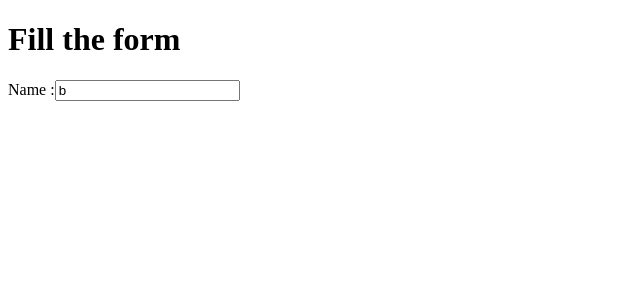
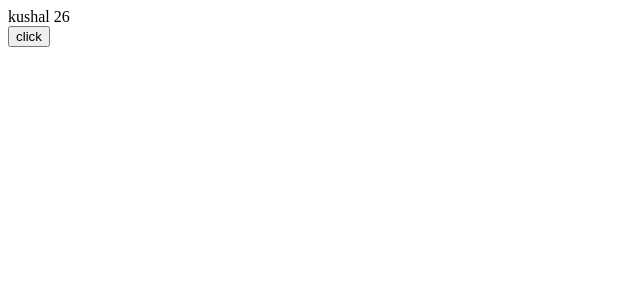
Before and after one commit to Kushalbaragi/React-practise, a React (Create React App) app in the folder first-app/: page / in a window 1280 px wide. Shown: the top 300 px of the page, without its empty margins (0-640 px from the left). Built offline with nearby package versions, Linux system fonts and the light colour scheme.

Commit message:
useeffect and usestate hook

```diff
--- a/first-app/src/App.js
+++ b/first-app/src/App.js
@@ -1,4 +1,4 @@
-import React from 'react';
+import React, { useState } from 'react';
 import Hello from './hello';
 import ClassComponent from './classComponent';
 import FunctionComponent from './functionComponent';
@@ -13,6 +13,9 @@ import '../src/style.css'
 import { FormHandling } from './formHnadling';
 
 function App() {
+
+  let [value,setValue]=useState(0);
+
 
   return (
 
@@ -29,9 +32,9 @@ function App() {
 
    {/* <MethodProps/> */}
 
-   {/* <Condition/>x */}
+   <Condition/>
    {/* <ListRendering/> */}
-  <FormHandling/>
+  {/* <FormHandling value={value}/> */}
 
     </>
 
--- a/first-app/src/Condition.js
+++ b/first-app/src/Condition.js
@@ -1,18 +1,31 @@
-import React, { useState } from 'react'
+import PropTypes from "prop-types";
+import React, { Component, useEffect, useState } from "react";
 
 function Condition() {
-    const [count, setCount]=useState(false);
-    if(count){
-        return (
-            <div>Condition true</div>
-          )
+  let [count, setCount] = useState({
+    name: "kushal",
+    age: 26,
+  });
+
+  useEffect(()=>{
+    console.log('USEEEFECT');
+    return ()=>{
+        console.log('use effect return');
     }
-    else{
-        return (
-            <div>Condition false</div>
-          )
-    }
+  },[])
+  function handler() {
+    setCount({...count,name:'blue'});
+  }
+  console.log(count);
 
+  return (
+    <>
+      <div>
+        {count.name} {count.age}
+      </div>
+      <button onClick={handler}>click</button>
+    </>
+  );
 }
 
-export default Condition
+export default Condition;
--- a/first-app/src/formHnadling.jsx
+++ b/first-app/src/formHnadling.jsx
@@ -1,29 +1,50 @@
-import React from "react";
-import { Component } from "react";
+import React, { Component } from "react";
 
 export class FormHandling extends Component {
   constructor(props) {
     super(props);
-    this.State = {
-      name: "b",
+    this.state = {
+      count: 0,
     };
+    console.log("constructor");
   }
-  handler(e){
-this.setState({
-    name : e.target.value
-})
+  componentDidMount() {
+    console.log("component did mount");
+  }
+  static getDerivedStateFromProps() {
+    console.log("get derived state from props");
+    return null;
+  }
+  shouldComponentUpdate(a, b) {
+    console.log(a, b);
+    console.log("shouldComponentUpdate");
+    return true;
+  }
+  static getDerivedStateFromProps(a,b) {
+    console.log(a, b);
+
+    console.log("get derived state from ff");
+    return null;
+  }
+  getSnapshotBeforeUpdate(prevProps, prevState) {
+    console.log(prevProps);
+    console.log(prevState);
+    console.log("getSnapshotBeforeUpdate");
+    return null
   }
 
-
   render() {
-    console.log(this.State.name);
     return (
-      <div className="container">
-        <h1>Fill the form</h1>
-        <label> Name :
-        <input type="text" value={this.State.name} onChange={this.handler.bind(this)}/>
-        </label>
-      </div>
+      <>
+        <h1>{this.state.count}</h1>
+        <button
+          onClick={() => {
+            this.setState({ count: this.state.count + 1 });
+          }}
+        >
+          Click me
+        </button>
+      </>
     );
   }
 }
```
